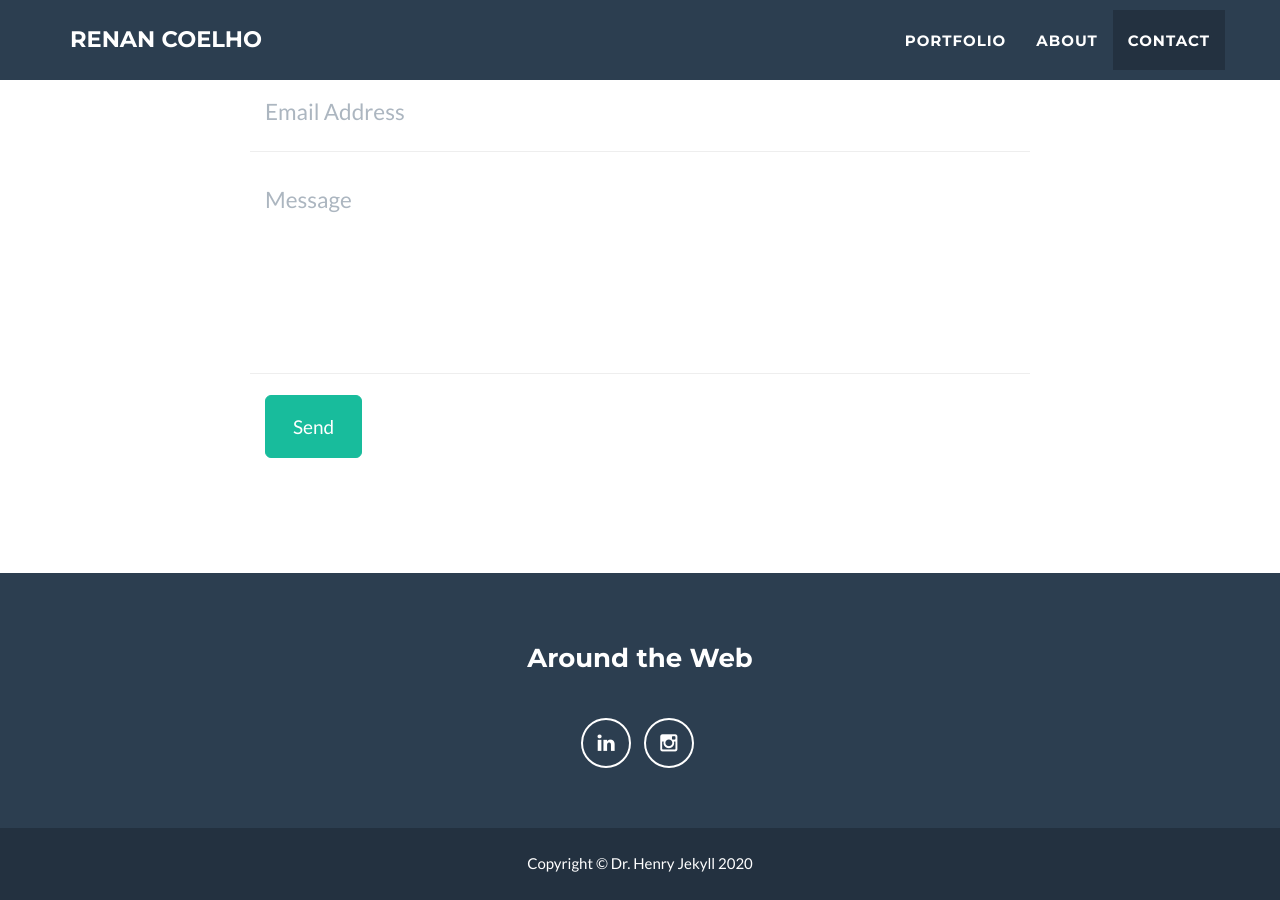
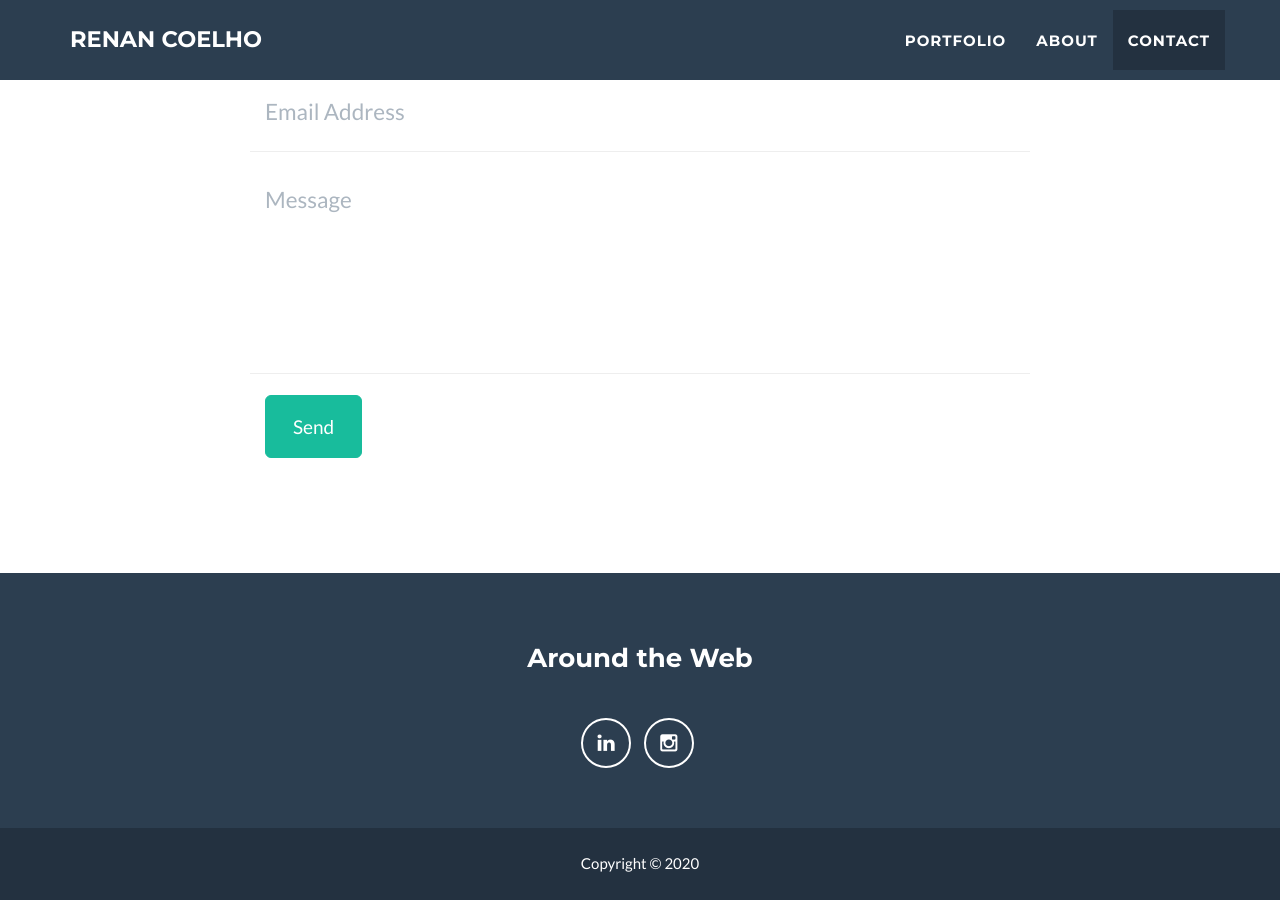
Before and after one commit to Coelhorzd/concepts, a Jekyll site: the page built from _posts/2014-07-18-body-spray-machine.markdown, in a window 1280 px wide and 900 px high, scrolled down 1300 px. Built offline with Jekyll 4.4.1, drawn with Linux system fonts in a browser that asks for light colours.

Commit message:
Update _config.yml

```diff
--- a/_config.yml
+++ b/_config.yml
@@ -32,8 +32,8 @@ color:
 
 # Footer settings
 footer:
-  copyright: Dr. Henry Jekyll
-  location: Location
+  copyright:
+  location:
   social: Around the Web
 
 
```
